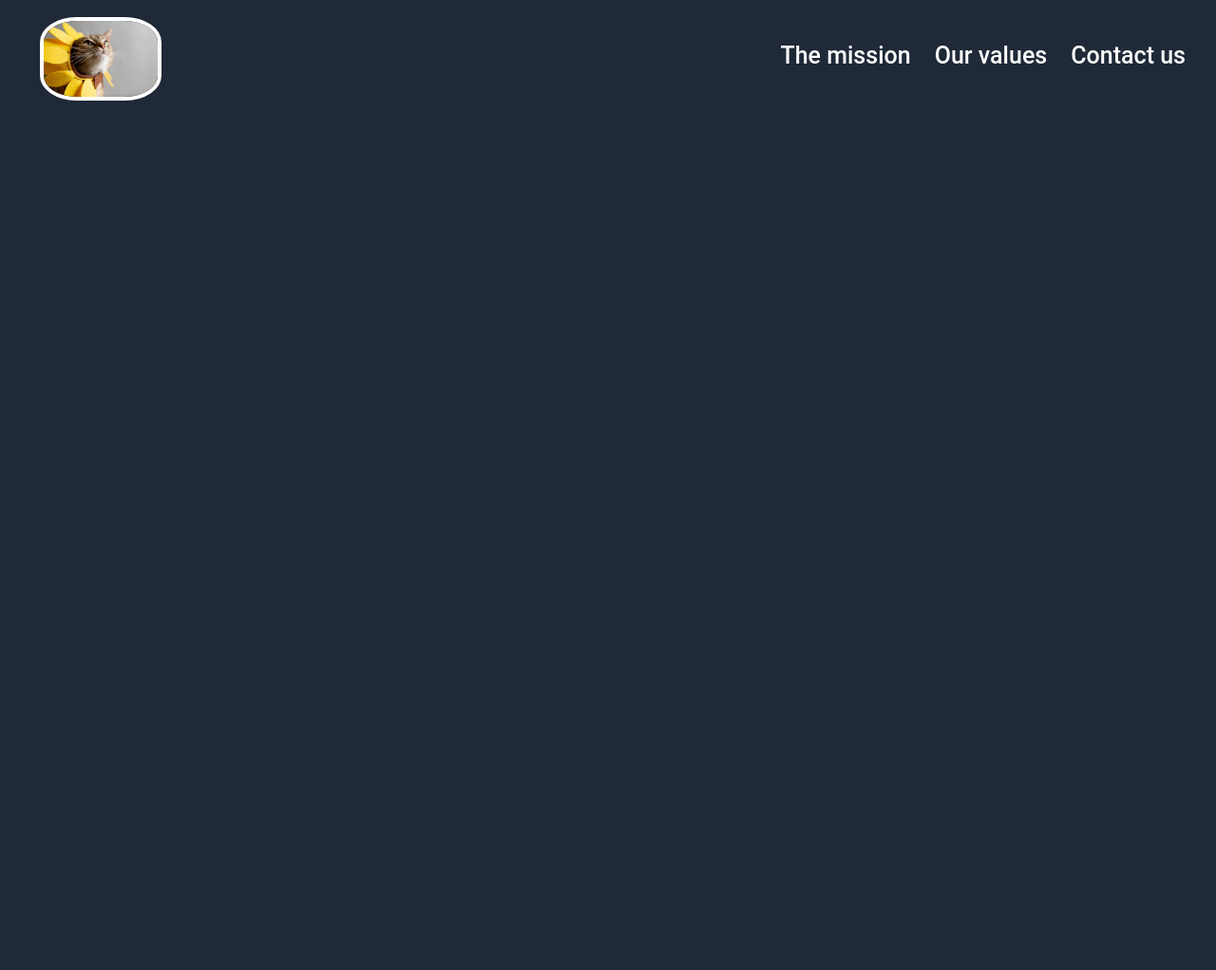
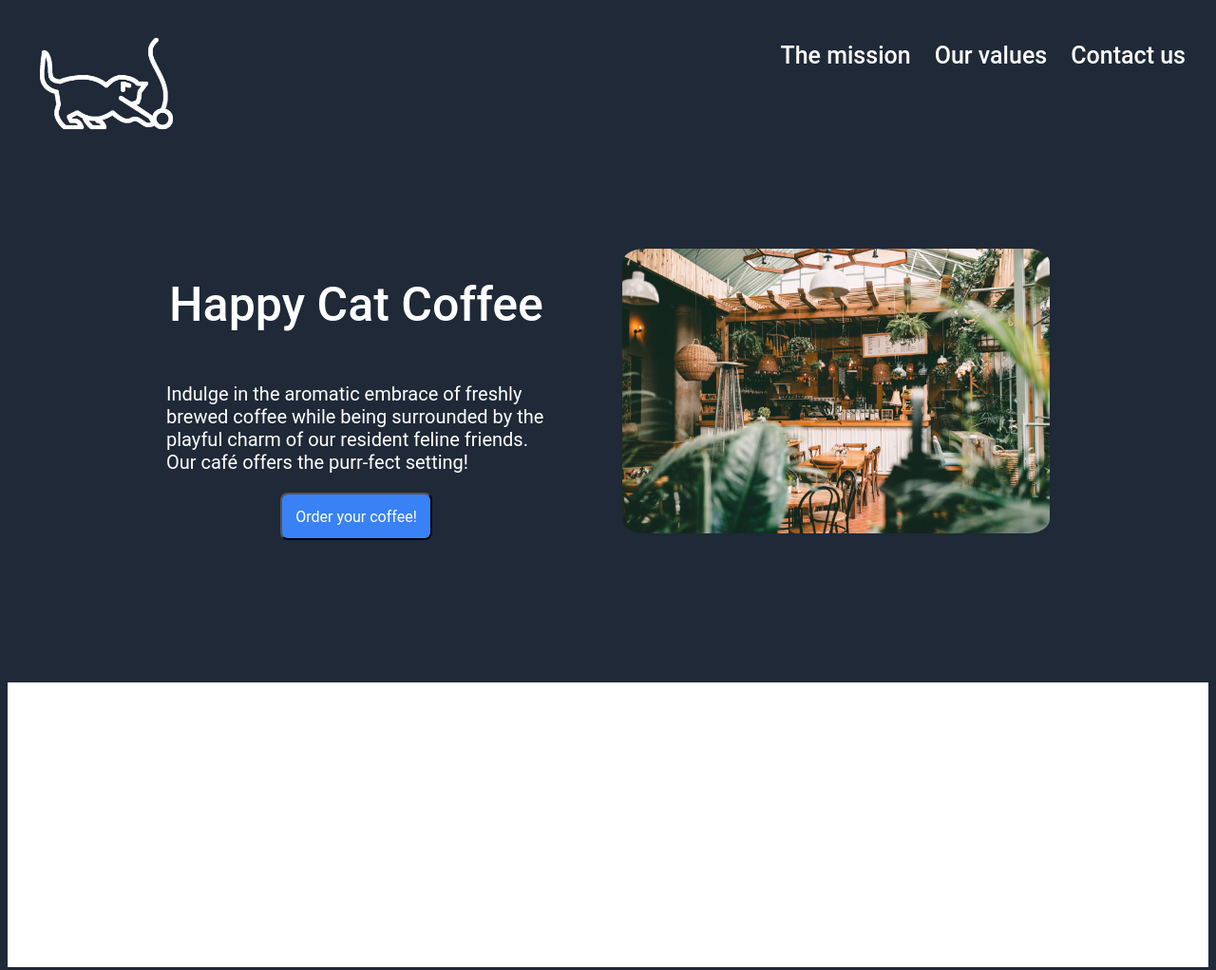
Before and after one commit to tombennett1/Landing-Page, a plain HTML site: page index.html in a window 1280 px wide. Shown: the whole page at 95% size. Before the commit the page ends 800 px from the top, so only its background shows below. Drawn offline with Linux system fonts and the light colour scheme.

Commit message:
Navbar & Section 1 complete

```diff
--- a/index.html
+++ b/index.html
@@ -11,7 +11,7 @@
     <nav class="navbar">
       <img
         class="navbar-logo"
-        src="images/Cat-logo.jpeg"
+        src="images/cat-logo.png"
         alt="Cat-with-coffee"
       />
 
@@ -22,6 +22,26 @@
       </ul>
     </nav>
 
-    <div class="Section-1"></div>
+    <div class="container">
+      <div class="section-one">
+        <h1>Happy Cat Coffee</h1>
+        <p>
+          Indulge in the aromatic embrace of freshly brewed coffee while being
+          surrounded by the playful charm of our resident feline friends. Our
+          café offers the purr-fect setting!
+        </p>
+        <button class="button">Order your coffee!</button>
+      </div>
+
+      <div>
+        <img
+          class="section-one-image"
+          src="images/Coffee-image.avif"
+          alt="Coffee"
+        />
+      </div>
+    </div>
+
+    <div class="container section-two"></div>
   </body>
 </html>
--- a/styles.css
+++ b/styles.css
@@ -1,6 +1,31 @@
 * {
   font-family: "Roboto";
   background-color: #1f2937;
+}
+
+h1 {
+  font-size: 50px;
+  font-weight: 550;
+  color: white;
+}
+
+p {
+  font-size: 20px;
+  font-weight: 400;
+  color: white;
+}
+
+/*Button styling for the entire landing page*/
+button {
+  height: 50px;
+  width: 160px;
+  font-family: "Roboto";
+  font-size: 16px;
+  font-weight: 400;
+  color: white;
+  background-color: #3882f6;
+  border-radius: 8px;
+  padding: 6px;
 }
 
 .link {
@@ -8,6 +33,7 @@
   text-decoration: none;
 }
 
+/*Navigation bar styling*/
 .navbar {
   display: flex;
   height: 80px;
@@ -16,10 +42,8 @@
 }
 
 .navbar-logo {
-  height: 80px;
+  height: 140px;
   margin-left: 24px;
-  border: 4px solid white;
-  border-radius: 30%;
 }
 
 .navbar-links {
@@ -35,11 +59,32 @@
   color: white;
 }
 
-.section-1 {
+/*Flexbox container with row alignment*/
+.container {
+  display: flex;
+  color: #f9faf8;
+  align-items: center;
+  justify-content: center;
+  padding: 150px;
+  gap: 30px;
 }
 
-.section-1-left {
+/*Flexbox container for left hand side of section 1. Column alignment for H1, Paragraph and button*/
+.section-one {
+  flex-basis: 400px;
+  display: flex;
+  flex-direction: column;
+  align-items: center;
+  text-align: left;
+  margin-right: 50px;
 }
 
-.section-1-right {
+.section-one-image {
+  height: 300px;
+  width: auto;
+  border-radius: 5%;
 }
+
+.section-two {
+  background-color: white;
+}
```
Also changed, not shown: images/Cat-logo.jpeg (deleted), images/Cat-logo.png (added), images/Cat-with-coffee.avif (deleted), images/Coffee-cup-logo.webp (added), images/Coffee-image.avif (added).
